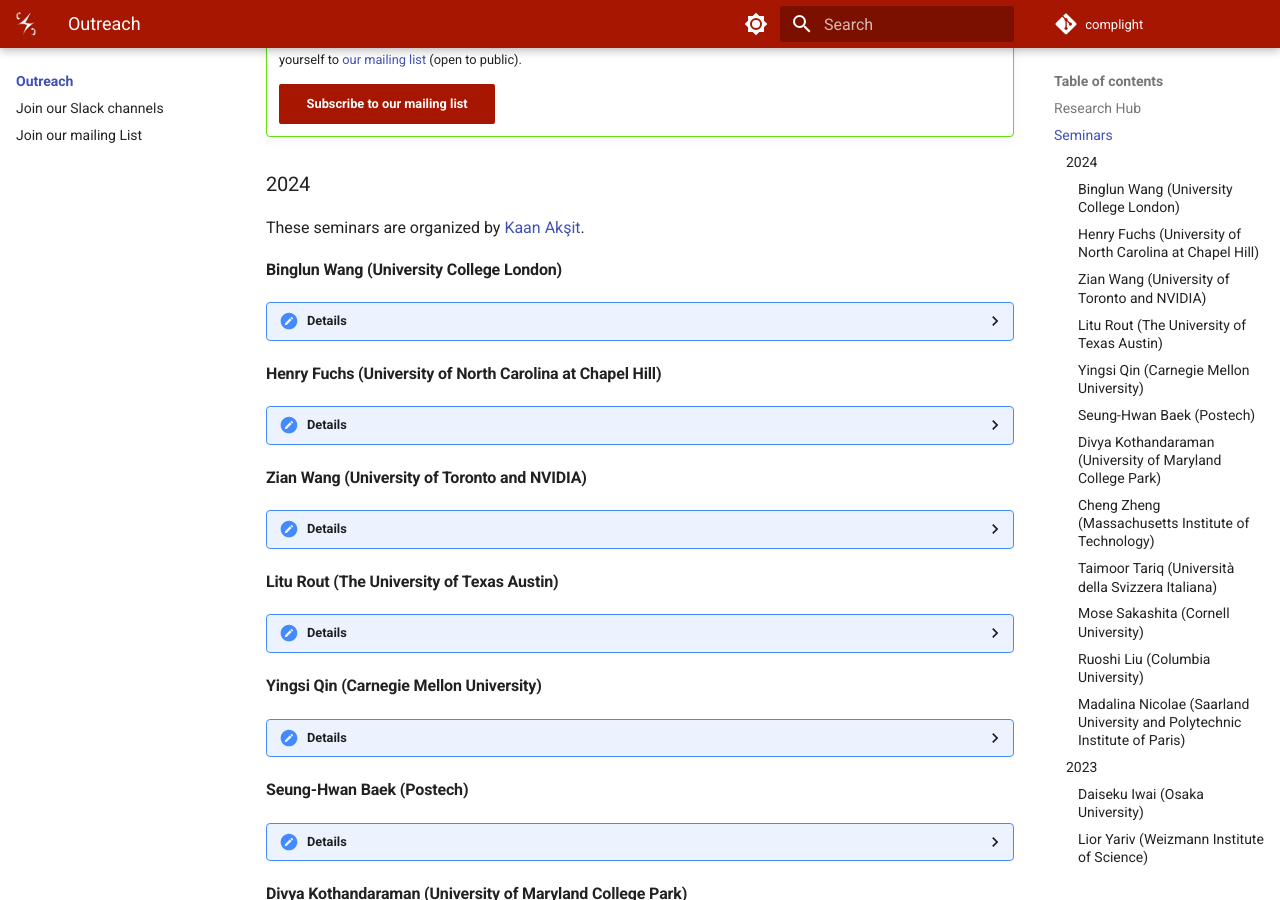
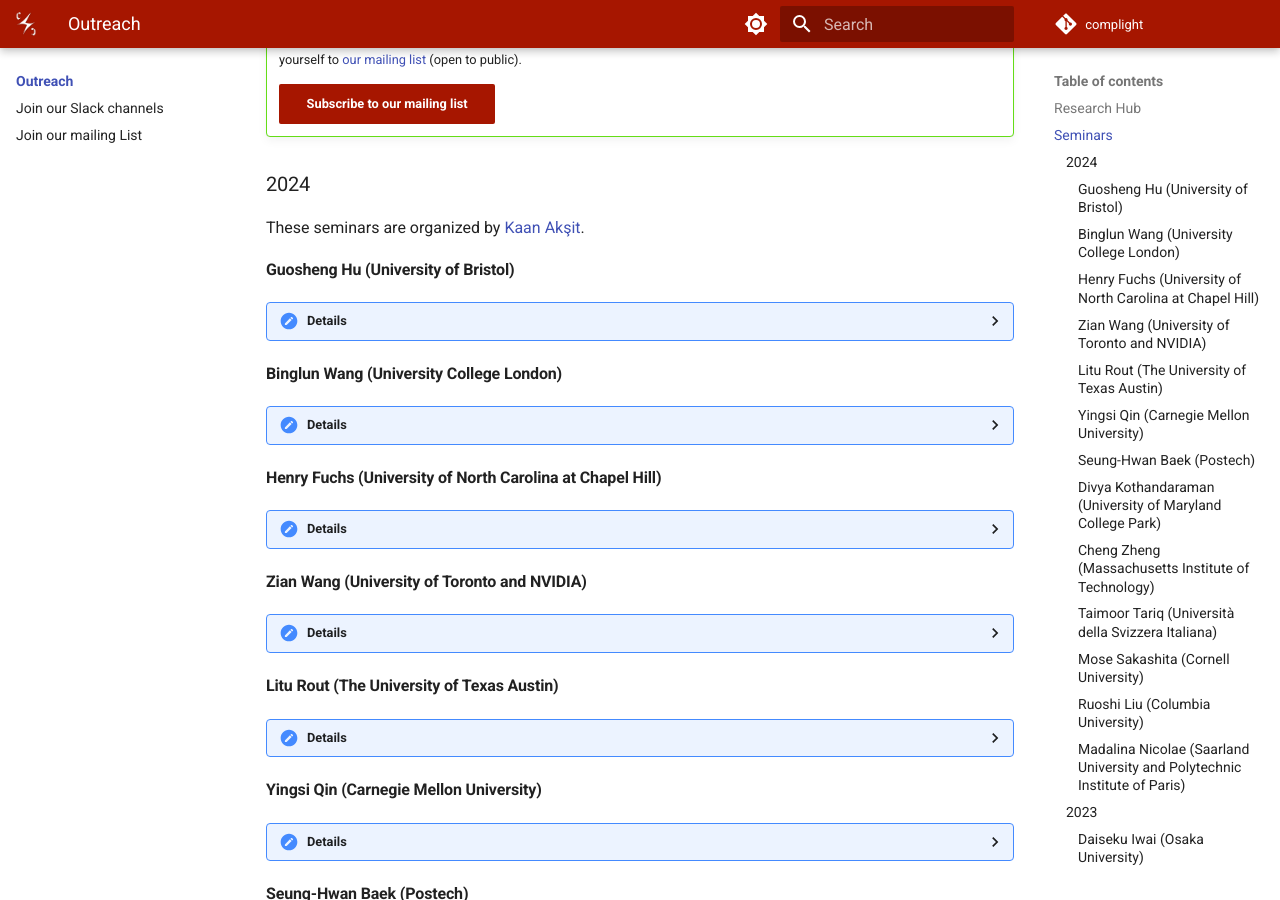
Before and after one commit to complight/complight.github.io, an MkDocs documentation site: the page built from docs/outreach/index.md, in a window 1280 px wide and 900 px high, scrolled down 1017 px. Built offline with MkDocs 1.6.1 and Material for MkDocs 9.7.7, drawn with Linux system fonts in a browser that asks for light colours.

Commit message:
Updating the outreach page.

```diff
--- a/docs/outreach/index.md
+++ b/docs/outreach/index.md
@@ -36,6 +36,18 @@ Overall, seminars are a blend of internal and external presenters.
 These seminars are organized by [Kaan Akşit](https://kaanaksit.com).
 
 
+#### Guosheng Hu (University of Bristol)
+??? Details
+    **Date:**
+    10th October 2024
+
+    **Presenter:** [Guosheng Hu](https://huguosheng.github.io/), Senior Lecturer, University of Bristol
+
+    **Title:** Reduce AI’s Carbon Footprint
+
+    **Watch:** [Recording (Password protected)](https://liveuclac-my.sharepoint.com/:v:/g/personal/ucackak_ucl_ac_uk/EYUSbfqedx5MonNx5OTsz_QBrEegIilHO_KKDt7Ntsa8sw?e=PYJczz)
+
+
 #### Binglun Wang (University College London)
 ??? Details
     **Date:**
@@ -46,6 +58,7 @@ These seminars are organized by [Kaan Akşit](https://kaanaksit.com).
     **Title:** 3D Editings using Diffusion Models
 
     **Watch:** [Recording (Password protected)](https://liveuclac-my.sharepoint.com/:v:/g/personal/ucackak_ucl_ac_uk/EZJWALLmyUBEq5fuk7fInQkB82qoXYrFe7l7F247vmOuHg?e=cdaXEi)
+
 
 #### Henry Fuchs (University of North Carolina at Chapel Hill)
 ??? Details
```
